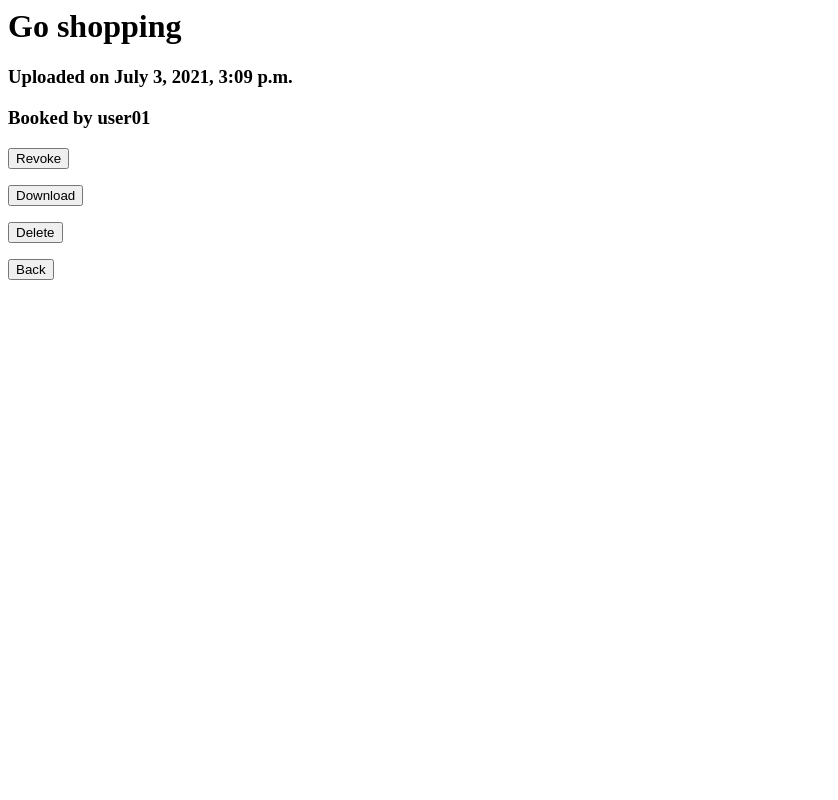
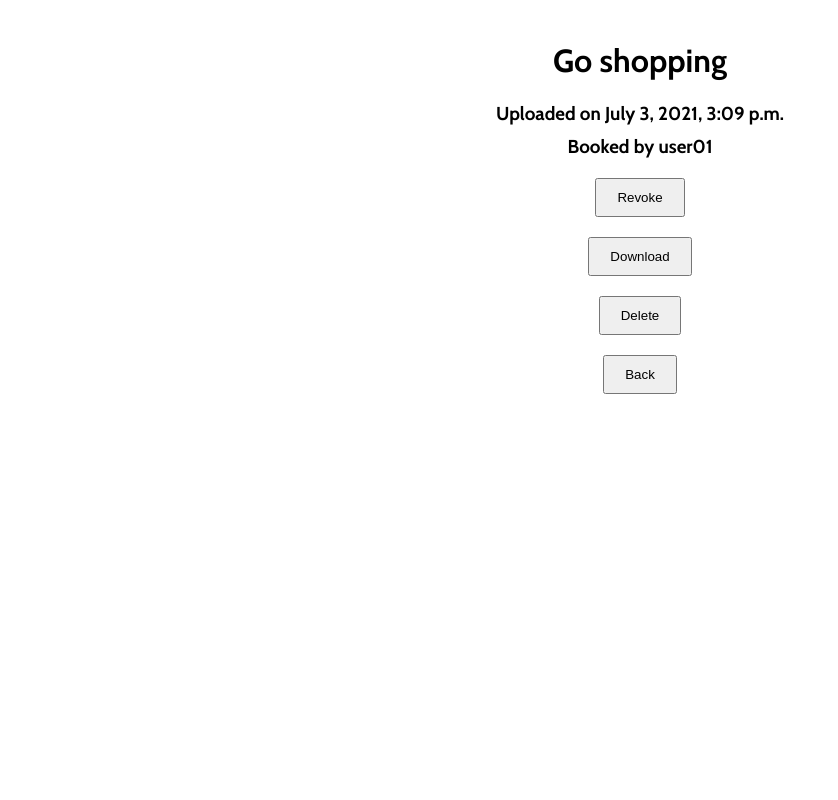
Before and after one commit to Krocified/dataset-management-platform, a Django app: page /tasks/24/ in a window 1280 px wide. Shown: the whole page, without its empty margins (0-838 px from the left). Run offline with Django 3.2, Linux system fonts and the light colour scheme; a user stored in the database is signed in; data comes from the database, SQL or seed files in the repository; both versions use the stored data as it was after the commit.

Commit message:
UI Update

```diff
--- /dev/null
+++ b/tasks/static/tasks/style.css
@@ -0,0 +1,78 @@
+body {
+    width: 100vw;
+    margin: 0;
+    font-family: 'Cabin', sans-serif;
+}
+
+#title{
+    width: 100%;
+    padding-top: 20px;
+}
+
+#task-item{
+    margin: 10px auto;
+    padding: 10px;
+    width: 25%;
+    background-color: rgb(27, 99, 9);
+}
+
+#link-text{
+    margin: 10px auto;
+    padding: 10px;
+    width: 10%;
+    background-color: rgb(27, 99, 9);
+}
+
+#link-text:hover{
+    text-decoration: underline;
+}
+
+#link-text-logout{
+    margin: 20px auto;
+    padding: 10px;
+    width: 10%;
+    background-color: rgb(141, 8, 19);
+}
+
+#link-text-logout:hover{
+    text-decoration: underline;
+}
+
+#link-text-logout a{
+    color: white;
+    text-decoration: none;
+}
+
+#link-text a{
+    color: white;
+    text-decoration: none;
+}
+
+.center{
+    margin: 0 auto;
+    margin-bottom: 10px;
+    text-align: center;
+}
+
+.link-btn-wrapper{
+    margin-top: 20px;
+}
+
+.link-btn{
+    padding:10px 20px;
+}
+
+li a {
+    color: rgb(255, 255, 255);
+    text-decoration: none;
+}
+
+li a:hover {
+    color: rgb(255, 255, 255);
+    text-decoration: underline;
+}
+
+ul {
+    list-style-type: none;
+    padding-left: 0;
+}
--- a/tasks/templates/base.html
+++ b/tasks/templates/base.html
@@ -2,6 +2,11 @@
 <head>
   <meta charset="utf-8">
   <title>{% block title %}Dataset MP{% endblock %}</title>
+  {% load static %}
+  <link rel="stylesheet" type="text/css" href="{% static 'tasks/style.css' %}">
+  <link rel="preconnect" href="https://fonts.googleapis.com">
+  <link rel="preconnect" href="https://fonts.gstatic.com" crossorigin>
+  <link href="https://fonts.googleapis.com/css2?family=Cabin:wght@400;500;700&display=swap" rel="stylesheet">
 </head>
 <body>
   <main>
--- a/tasks/templates/tasks/detail.html
+++ b/tasks/templates/tasks/detail.html
@@ -5,39 +5,44 @@
         <title></title>
         <meta name="description" content="">
         <meta name="viewport" content="width=device-width, initial-scale=1">
-        <link rel="stylesheet" href="">
+        {% load static %}
+        <link rel="stylesheet" type="text/css" href="{% static 'tasks/style.css' %}">
+        <link rel="preconnect" href="https://fonts.googleapis.com">
+        <link rel="preconnect" href="https://fonts.gstatic.com" crossorigin>
+        <link href="https://fonts.googleapis.com/css2?family=Cabin:wght@400;500;700&display=swap" rel="stylesheet">
     </head>
     <body>
 
-        <h1>{{ task.title }}</h1>
+        <div id="title" class="center">
+            <h1>{{ task.title }}</h1>
+        </div>
 
-
-        <h3>Uploaded on {{ task.upload_date }}</h3>
+        <h3 class="center">Uploaded on {{ task.upload_date }}</h3>
 
         {%if task.booked_by %}
-            <h3>Booked by {{ task.booked_by }}</h3>
+            <h3 class="center">Booked by {{ task.booked_by }}</h3>
 
-            <form>
-                <button formaction="{% url 'tasks:revoke' task.id %}" >Revoke</button>
+            <form class="center link-btn-wrapper">
+                <button class="link-btn" formaction="{% url 'tasks:revoke' task.id %}" >Revoke</button>
             </form>
 
-            <form>
-                <button formaction="{% url 'tasks:download' task.id %}" >Download</button>
+            <form class="center link-btn-wrapper">
+                <button class="link-btn" formaction="{% url 'tasks:download' task.id %}" >Download</button>
             </form>
 
-            <form>
-                <button formaction="{% url 'tasks:delete' task.id %}">Delete</button>
+            <form class="center link-btn-wrapper">
+                <button class="link-btn" formaction="{% url 'tasks:delete' task.id %}">Delete</button>
             </form>
 
         {%else%}
-            <form>
-                <button formaction="{% url 'tasks:book' task.id %}" >Book</button>
+            <form class="center link-btn-wrapper">
+                <button class="link-btn" formaction="{% url 'tasks:book' task.id %}" >Book</button>
             </form>
 
         {%endif%}
 
-        <form>
-            <button formaction="{% url 'tasks:index' %}" >Back</button>
+        <form class="center link-btn-wrapper">
+            <button class="link-btn" formaction="{% url 'tasks:index' %}" >Back</button>
         </form>
 
         <script src="" async defer></script>
```
Also changed, not shown: tasks/templates/home.html (+20 -8 lines), tasks/templates/registration/login.html (+11 -4 lines), tasks/templates/tasks/book.html (+11 -5 lines), tasks/templates/tasks/delete.html (+10 -4 lines), tasks/templates/tasks/download.html (+10 -4 lines), tasks/templates/tasks/index.html (+17 -10 lines), tasks/templates/tasks/new.html (+24 -10 lines), tasks/templates/tasks/new_success.html (+11 -5 lines), tasks/templates/tasks/no_perm.html (+11 -5 lines), tasks/templates/tasks/revoke.html (+10 -4 lines), db.sqlite3, 4 other files.
